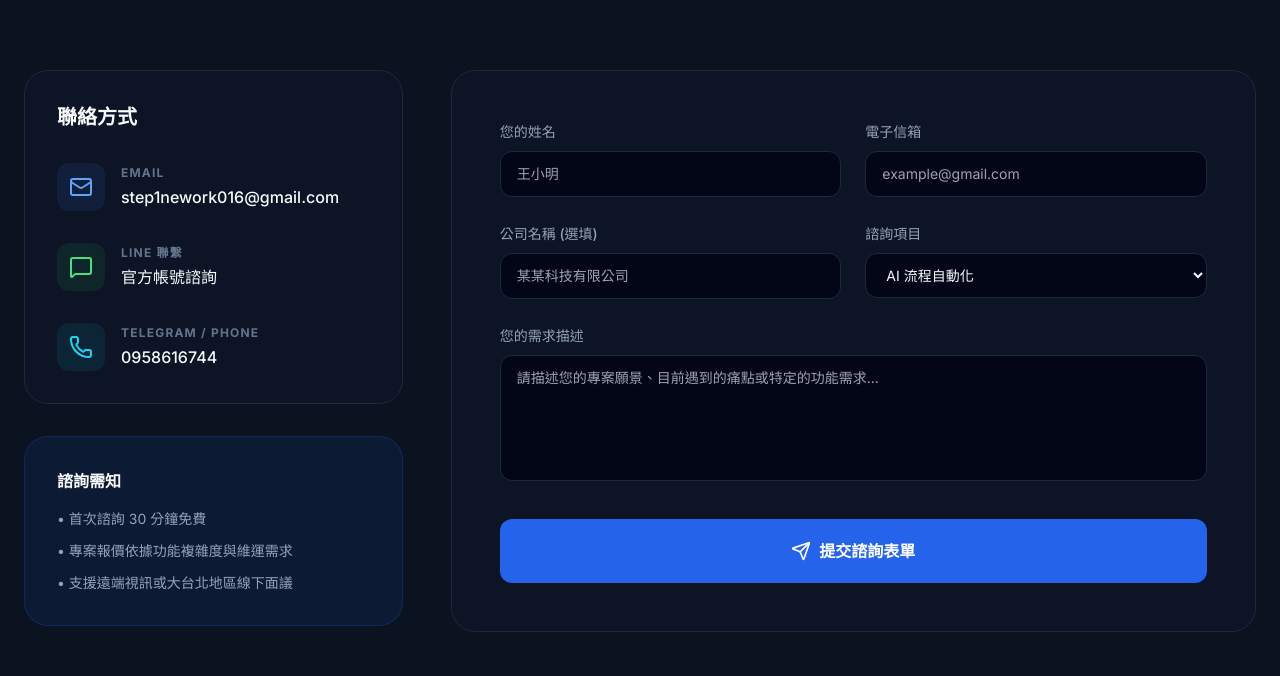
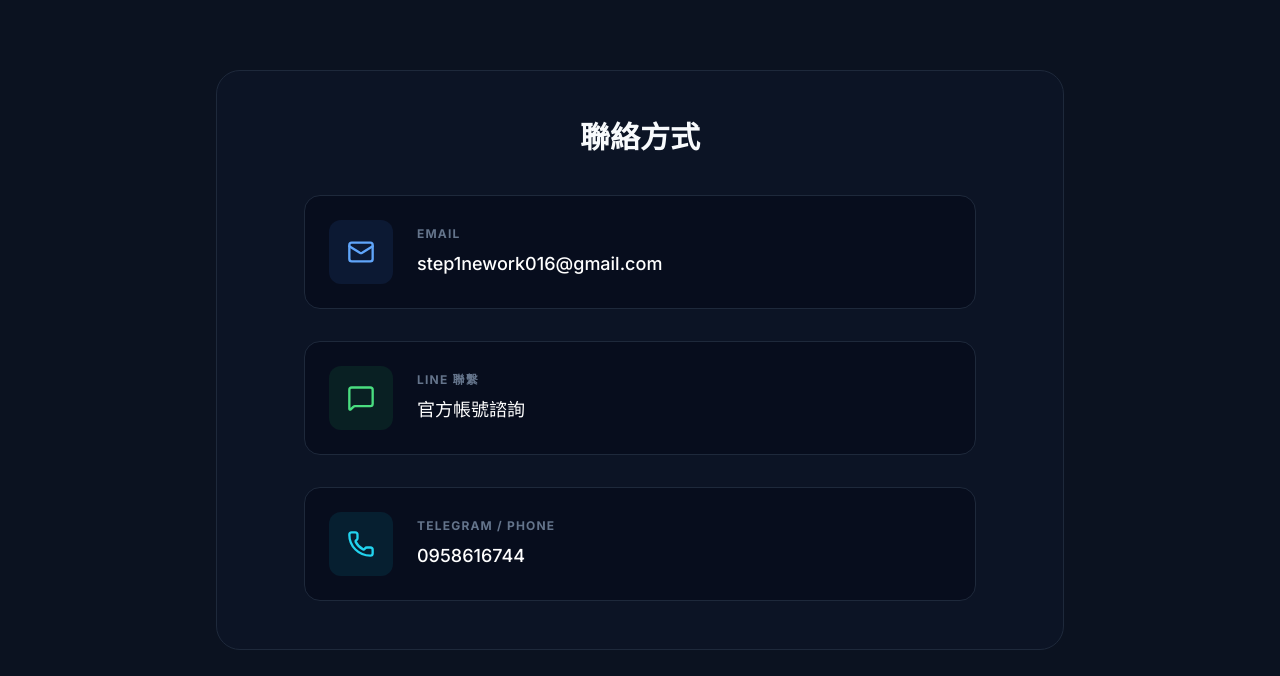
Before and after one commit to jacky6658/JackyAI, a React (Vite) app: page /#/contact in a window 1280 px wide. Shown: the part 250-926 px from the top of the page. Built offline with nearby package versions, Linux system fonts and the light colour scheme; no server answers.

Commit message:
Add files via upload

```diff
--- a/pages/Contact.tsx
+++ b/pages/Contact.tsx
@@ -1,119 +1,11 @@
 
-import React, { useState } from 'react';
+import React from 'react';
 import { motion } from 'framer-motion';
-import { Mail, MessageSquare, Phone, Send, CheckCircle2, AlertCircle } from 'lucide-react';
-import emailjs from '@emailjs/browser';
+import { Mail, MessageSquare, Phone } from 'lucide-react';
 import { BRAND } from '../constants.tsx';
 import { SEO } from '../components/SEO.tsx';
 
-// EmailJS 配置 - 請在 EmailJS 設置完成後填入您的配置
-const EMAILJS_CONFIG = {
-  PUBLIC_KEY: import.meta.env.VITE_EMAILJS_PUBLIC_KEY || '',
-  SERVICE_ID: import.meta.env.VITE_EMAILJS_SERVICE_ID || '',
-  TEMPLATE_ID: import.meta.env.VITE_EMAILJS_TEMPLATE_ID || '',
-};
-
-// 諮詢項目對應的中文名稱
-const SERVICE_NAMES: Record<string, string> = {
-  'ai-automation': 'AI 流程自動化',
-  'custom-system': 'AI 系統開發',
-  'mini-program': 'AI 小程式客製',
-  'consulting': '純技術顧問諮詢',
-};
-
 export const Contact: React.FC = () => {
-  const [formState, setFormState] = useState({
-    name: '',
-    email: '',
-    company: '',
-    service: 'ai-automation',
-    message: ''
-  });
-  const [status, setStatus] = useState<'idle' | 'loading' | 'success' | 'error'>('idle');
-  const [errorMessage, setErrorMessage] = useState('');
-
-  const handleSubmit = async (e: React.FormEvent) => {
-    e.preventDefault();
-    setStatus('loading');
-    setErrorMessage('');
-
-    // 檢查 EmailJS 配置是否完整
-    if (!EMAILJS_CONFIG.PUBLIC_KEY || !EMAILJS_CONFIG.SERVICE_ID || !EMAILJS_CONFIG.TEMPLATE_ID) {
-      setStatus('error');
-      setErrorMessage('郵件服務尚未配置完成，請稍後再試或直接使用 Email 聯繫。');
-      setTimeout(() => {
-        setStatus('idle');
-        setErrorMessage('');
-      }, 5000);
-      return;
-    }
-
-    try {
-      // 調試：檢查配置
-      console.log('EmailJS 配置檢查:', {
-        PUBLIC_KEY: EMAILJS_CONFIG.PUBLIC_KEY ? '已設置' : '未設置',
-        SERVICE_ID: EMAILJS_CONFIG.SERVICE_ID,
-        TEMPLATE_ID: EMAILJS_CONFIG.TEMPLATE_ID,
-      });
-
-      // 初始化 EmailJS
-      emailjs.init(EMAILJS_CONFIG.PUBLIC_KEY);
-
-      // 準備郵件模板參數
-      // 注意：to_email 和 reply_to 應該在 EmailJS 模板設置中配置，不要作為參數發送
-      const templateParams = {
-        from_name: formState.name,
-        from_email: formState.email,
-        company: formState.company || '未填寫',
-        service: SERVICE_NAMES[formState.service] || formState.service,
-        message: formState.message,
-      };
-
-      console.log('發送郵件參數:', templateParams);
-
-      // 發送郵件
-      const response = await emailjs.send(
-        EMAILJS_CONFIG.SERVICE_ID,
-        EMAILJS_CONFIG.TEMPLATE_ID,
-        templateParams
-      );
-
-      console.log('郵件發送成功:', response);
-
-      // 成功
-      setStatus('success');
-      setFormState({ name: '', email: '', company: '', service: 'ai-automation', message: '' });
-      setTimeout(() => setStatus('idle'), 5000);
-    } catch (error: any) {
-      console.error('郵件發送失敗:', error);
-      console.error('錯誤詳情:', {
-        status: error?.status,
-        text: error?.text,
-        message: error?.message,
-      });
-
-      let errorMsg = '發送失敗，請稍後再試或直接使用 Email 聯繫。';
-
-      // 根據錯誤類型提供更具體的錯誤訊息
-      if (error?.status === 400) {
-        errorMsg = '請求參數錯誤，請檢查表單填寫是否完整。';
-      } else if (error?.status === 401) {
-        errorMsg = '認證失敗，請檢查 EmailJS 配置是否正確。';
-      } else if (error?.status === 404) {
-        errorMsg = '服務或模板不存在，請檢查 EmailJS 配置。';
-      } else if (error?.text) {
-        errorMsg = `發送失敗：${error.text}`;
-      }
-
-      setStatus('error');
-      setErrorMessage(errorMsg);
-      setTimeout(() => {
-        setStatus('idle');
-        setErrorMessage('');
-      }, 5000);
-    }
-  };
-
   return (
     <>
       <SEO
@@ -122,7 +14,7 @@
         keywords="AI 諮詢, AI 顧問服務, 企業 AI 轉型諮詢, AI 自動化諮詢, 聯絡 AI 顧問, AI 專案報價"
         url="https://www.aijob.com.tw/#/contact"
       />
-      <div className="max-w-7xl mx-auto px-6 pt-32 pb-12">
+      <div className="max-w-4xl mx-auto px-6 pt-32 pb-12">
         <div className="text-center mb-12 md:mb-20">
           <h1 className="text-3xl sm:text-4xl md:text-6xl font-bold mb-4 md:mb-6 px-4 md:px-0">讓我們聊聊您的專案</h1>
           <p className="text-slate-400 text-sm sm:text-base md:text-lg max-w-2xl mx-auto px-4 md:px-0">
@@ -130,152 +22,83 @@
           </p>
         </div>
 
-      <div className="grid grid-cols-1 lg:grid-cols-3 gap-12 items-start">
-        <div className="lg:col-span-1 space-y-8">
-          <div className="p-8 rounded-3xl bg-slate-900/50 border border-slate-800">
-            <h3 className="text-xl font-bold mb-8">聯絡方式</h3>
+        <div className="space-y-8">
+          {/* 聯絡方式卡片 */}
+          <motion.div
+            initial={{ opacity: 0, y: 20 }}
+            animate={{ opacity: 1, y: 0 }}
+            transition={{ duration: 0.5 }}
+            className="p-8 md:p-12 rounded-3xl bg-slate-900/50 border border-slate-800"
+          >
+            <h3 className="text-2xl md:text-3xl font-bold mb-10 text-center">聯絡方式</h3>
 
-            <div className="space-y-8">
-              <a href={`mailto:${BRAND.email}`} className="flex items-center gap-4 group">
-                <div className="w-12 h-12 rounded-xl bg-blue-500/10 flex items-center justify-center text-blue-400 group-hover:bg-blue-500 group-hover:text-white transition-all">
-                  <Mail size={24} />
+            <div className="space-y-6 md:space-y-8 max-w-2xl mx-auto">
+              <a
+                href={`mailto:${BRAND.email}`}
+                className="flex items-center gap-6 p-6 rounded-2xl bg-slate-950/50 border border-slate-800 hover:border-blue-500/50 hover:bg-blue-500/5 transition-all group"
+              >
+                <div className="w-16 h-16 rounded-xl bg-blue-500/10 flex items-center justify-center text-blue-400 group-hover:bg-blue-500 group-hover:text-white transition-all flex-shrink-0">
+                  <Mail size={28} />
                 </div>
-                <div>
-                  <p className="text-xs text-slate-500 uppercase font-bold tracking-widest mb-1">Email</p>
-                  <p className="font-medium text-sm md:text-base">{BRAND.email}</p>
+                <div className="flex-1">
+                  <p className="text-xs text-slate-500 uppercase font-bold tracking-widest mb-2">Email</p>
+                  <p className="font-medium text-base md:text-lg text-white group-hover:text-blue-400 transition-colors">{BRAND.email}</p>
                 </div>
               </a>
 
-              <a href={BRAND.lineLink} target="_blank" rel="noreferrer" className="flex items-center gap-4 group">
-                <div className="w-12 h-12 rounded-xl bg-green-500/10 flex items-center justify-center text-green-400 group-hover:bg-green-500 group-hover:text-white transition-all">
-                  <MessageSquare size={24} />
+              <a
+                href={BRAND.lineLink}
+                target="_blank"
+                rel="noreferrer"
+                className="flex items-center gap-6 p-6 rounded-2xl bg-slate-950/50 border border-slate-800 hover:border-green-500/50 hover:bg-green-500/5 transition-all group"
+              >
+                <div className="w-16 h-16 rounded-xl bg-green-500/10 flex items-center justify-center text-green-400 group-hover:bg-green-500 group-hover:text-white transition-all flex-shrink-0">
+                  <MessageSquare size={28} />
                 </div>
-                <div>
-                  <p className="text-xs text-slate-500 uppercase font-bold tracking-widest mb-1">LINE 聯繫</p>
-                  <p className="font-medium">官方帳號諮詢</p>
+                <div className="flex-1">
+                  <p className="text-xs text-slate-500 uppercase font-bold tracking-widest mb-2">LINE 聯繫</p>
+                  <p className="font-medium text-base md:text-lg text-white group-hover:text-green-400 transition-colors">官方帳號諮詢</p>
                 </div>
               </a>
 
-              <div className="flex items-center gap-4 group">
-                <div className="w-12 h-12 rounded-xl bg-cyan-500/10 flex items-center justify-center text-cyan-400 group-hover:bg-cyan-500 group-hover:text-white transition-all">
-                  <Phone size={24} />
+              <a
+                href={`tel:${BRAND.phone}`}
+                className="flex items-center gap-6 p-6 rounded-2xl bg-slate-950/50 border border-slate-800 hover:border-cyan-500/50 hover:bg-cyan-500/5 transition-all group"
+              >
+                <div className="w-16 h-16 rounded-xl bg-cyan-500/10 flex items-center justify-center text-cyan-400 group-hover:bg-cyan-500 group-hover:text-white transition-all flex-shrink-0">
+                  <Phone size={28} />
                 </div>
-                <div>
-                  <p className="text-xs text-slate-500 uppercase font-bold tracking-widest mb-1">Telegram / Phone</p>
-                  <p className="font-medium">{BRAND.phone}</p>
+                <div className="flex-1">
+                  <p className="text-xs text-slate-500 uppercase font-bold tracking-widest mb-2">Telegram / Phone</p>
+                  <p className="font-medium text-base md:text-lg text-white group-hover:text-cyan-400 transition-colors">{BRAND.phone}</p>
                 </div>
+              </a>
             </div>
-            </div>
-          </div>
+          </motion.div>
 
-          <div className="p-8 rounded-3xl bg-blue-600/10 border border-blue-600/20">
-            <h4 className="font-bold mb-4">諮詢需知</h4>
-            <ul className="text-sm text-slate-400 space-y-3">
-              <li>• 首次諮詢 30 分鐘免費</li>
-              <li>• 專案報價依據功能複雜度與維運需求</li>
-              <li>• 支援遠端視訊或大台北地區線下面議</li>
+          {/* 諮詢需知卡片 */}
+          <motion.div
+            initial={{ opacity: 0, y: 20 }}
+            animate={{ opacity: 1, y: 0 }}
+            transition={{ duration: 0.5, delay: 0.2 }}
+            className="p-8 md:p-12 rounded-3xl bg-blue-600/10 border border-blue-600/20"
+          >
+            <h4 className="text-xl md:text-2xl font-bold mb-6 text-center">諮詢需知</h4>
+            <ul className="text-sm md:text-base text-slate-300 space-y-4 max-w-xl mx-auto">
+              <li className="flex items-start gap-3">
+                <span className="text-blue-400 font-bold mt-1">•</span>
+                <span>首次諮詢 30 分鐘免費</span>
+              </li>
+              <li className="flex items-start gap-3">
+                <span className="text-blue-400 font-bold mt-1">•</span>
+                <span>專案報價依據功能複雜度與維運需求</span>
+              </li>
+              <li className="flex items-start gap-3">
+                <span className="text-blue-400 font-bold mt-1">•</span>
+                <span>支援遠端視訊或大台北地區線下面議</span>
+              </li>
             </ul>
-          </div>
-        </div>
-
-        <div className="lg:col-span-2">
-          <form onSubmit={handleSubmit} className="p-5 sm:p-6 md:p-8 lg:p-12 rounded-2xl sm:rounded-3xl bg-slate-900/50 border border-slate-800">
-            <div className="grid grid-cols-1 md:grid-cols-2 gap-4 sm:gap-6 mb-4 sm:mb-6">
-              <div className="space-y-1.5 sm:space-y-2">
-                <label className="text-xs sm:text-sm font-medium text-slate-400">您的姓名</label>
-                <input
-                  required
-                  type="text"
-                  className="w-full bg-slate-950 border border-slate-800 rounded-lg sm:rounded-xl px-3 sm:px-4 py-2.5 sm:py-3 text-sm focus:outline-none focus:border-blue-500 transition-colors"
-                  placeholder="王小明"
-                  value={formState.name}
-                  onChange={e => setFormState({...formState, name: e.target.value})}
-                />
-              </div>
-              <div className="space-y-1.5 sm:space-y-2">
-                <label className="text-xs sm:text-sm font-medium text-slate-400">電子信箱</label>
-                <input
-                  required
-                  type="email"
-                  className="w-full bg-slate-950 border border-slate-800 rounded-lg sm:rounded-xl px-3 sm:px-4 py-2.5 sm:py-3 text-sm focus:outline-none focus:border-blue-500 transition-colors"
-                  placeholder="example@gmail.com"
-                  value={formState.email}
-                  onChange={e => setFormState({...formState, email: e.target.value})}
-                />
-              </div>
-            </div>
-
-            <div className="grid grid-cols-1 md:grid-cols-2 gap-4 sm:gap-6 mb-4 sm:mb-6">
-              <div className="space-y-1.5 sm:space-y-2">
-                <label className="text-xs sm:text-sm font-medium text-slate-400">公司名稱 (選填)</label>
-                <input
-                  type="text"
-                  className="w-full bg-slate-950 border border-slate-800 rounded-lg sm:rounded-xl px-3 sm:px-4 py-2.5 sm:py-3 text-sm focus:outline-none focus:border-blue-500 transition-colors"
-                  placeholder="某某科技有限公司"
-                  value={formState.company}
-                  onChange={e => setFormState({...formState, company: e.target.value})}
-                />
-              </div>
-              <div className="space-y-1.5 sm:space-y-2">
-                <label className="text-xs sm:text-sm font-medium text-slate-400">諮詢項目</label>
-                <select
-                  className="w-full bg-slate-950 border border-slate-800 rounded-lg sm:rounded-xl px-3 sm:px-4 py-2.5 sm:py-3 text-sm focus:outline-none focus:border-blue-500 transition-colors"
-                  value={formState.service}
-                  onChange={e => setFormState({...formState, service: e.target.value})}
-                >
-                  <option value="ai-automation">AI 流程自動化</option>
-                  <option value="custom-system">AI 系統開發</option>
-                  <option value="mini-program">AI 小程式客製</option>
-                  <option value="consulting">純技術顧問諮詢</option>
-                </select>
-              </div>
-            </div>
-
-            <div className="space-y-1.5 sm:space-y-2 mb-6 sm:mb-8">
-              <label className="text-xs sm:text-sm font-medium text-slate-400">您的需求描述</label>
-              <textarea
-                required
-                rows={5}
-                className="w-full bg-slate-950 border border-slate-800 rounded-lg sm:rounded-xl px-3 sm:px-4 py-2.5 sm:py-3 text-sm focus:outline-none focus:border-blue-500 transition-colors resize-none"
-                placeholder="請描述您的專案願景、目前遇到的痛點或特定的功能需求..."
-                value={formState.message}
-                onChange={e => setFormState({...formState, message: e.target.value})}
-              ></textarea>
-            </div>
-
-            <button
-              type="submit"
-              disabled={status === 'loading'}
-              className="w-full py-4 sm:py-5 bg-blue-600 hover:bg-blue-500 disabled:bg-slate-800 disabled:text-slate-500 text-white rounded-lg sm:rounded-xl font-bold text-sm sm:text-base transition-all flex items-center justify-center gap-2"
-            >
-              {status === 'loading' ? (
-                <div className="w-5 h-5 sm:w-6 sm:h-6 border-2 border-white/20 border-t-white rounded-full animate-spin"></div>
-              ) : status === 'success' ? (
-                <><CheckCircle2 size={18} className="sm:w-5 sm:h-5" /> 發送成功</>
-              ) : (
-                <><Send size={18} className="sm:w-5 sm:h-5" /> 提交諮詢表單</>
-              )}
-            </button>
-
-            {status === 'success' && (
-              <p className="mt-4 text-emerald-400 text-sm text-center font-medium">訊息已成功送出！我會盡快在 24 小時內與您聯繫。</p>
-            )}
-
-            {status === 'error' && (
-              <div className="mt-4 p-4 bg-red-500/10 border border-red-500/20 rounded-lg">
-                <p className="text-red-400 text-sm text-center font-medium flex items-center justify-center gap-2">
-                  <AlertCircle size={18} />
-                  {errorMessage || '發送失敗，請稍後再試或直接使用 Email 聯繫。'}
-                </p>
-                {errorMessage.includes('尚未配置') && (
-                  <p className="text-xs text-slate-400 text-center mt-2">
-                    請參考 <code className="bg-slate-800 px-2 py-1 rounded">EMAILJS_SETUP.md</code> 完成設置
-                  </p>
-                )}
-              </div>
-            )}
-          </form>
-        </div>
+          </motion.div>
         </div>
       </div>
     </>
```
Lines whose indentation alone changed are shown as unchanged.
